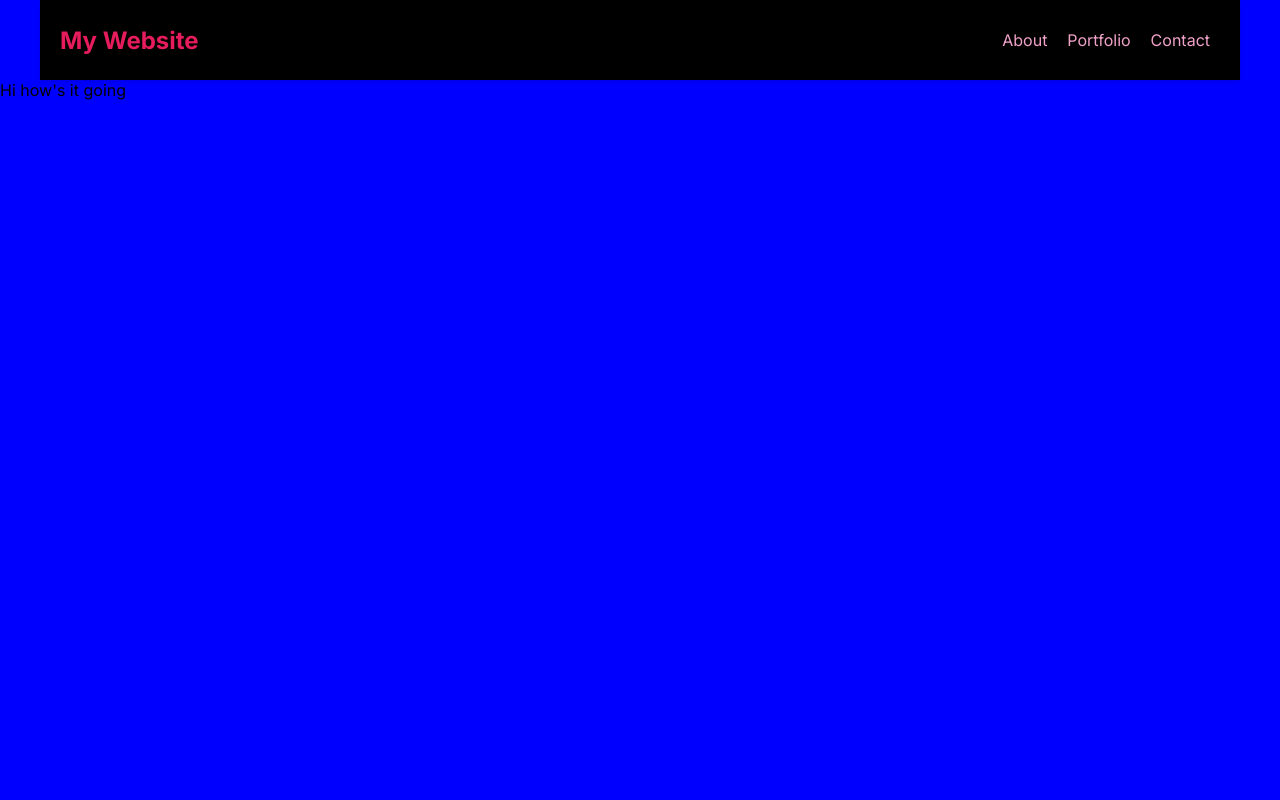
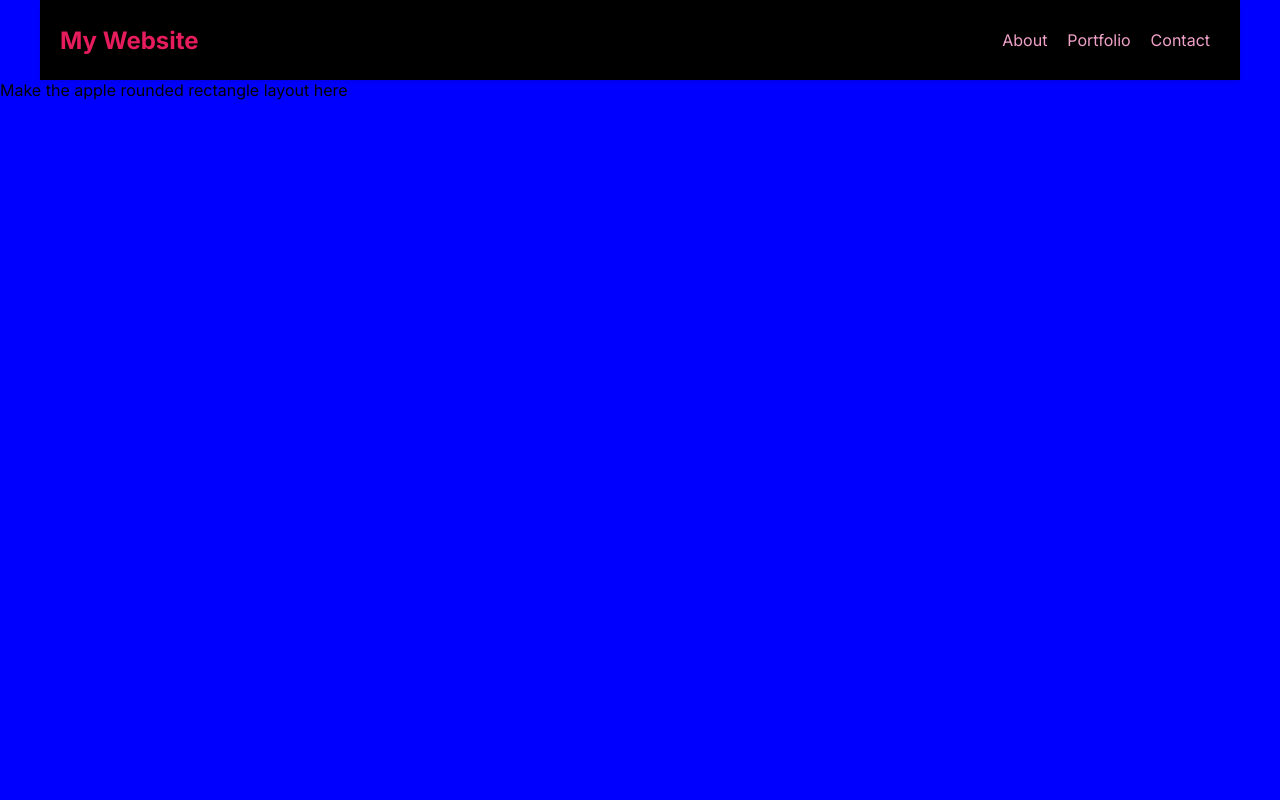
Before and after one commit to enzzzooo/portfolio, a Next.js app: page /Portfolio in a window 1280 px wide. Shown: the top 800 px of the page. Built offline with nearby package versions, Linux system fonts and the light colour scheme.

Commit message:
<main>, the padding-top targets the first elemen

```diff
--- a/app/Portfolio/page.js
+++ b/app/Portfolio/page.js
@@ -1,5 +1,9 @@
 import s from "../portfolio/page.module.css";
 import Star from "../components/Star";
 export default function page() {
-  return <section className={`top ${s.t}`}>Hi how's it going</section>;
+  return (
+    <section className={`top ${s.t}`}>
+      Make the apple rounded rectangle layout here
+    </section>
+  );
 }
--- a/app/page.js
+++ b/app/page.js
@@ -5,7 +5,7 @@ import car from "../public/car.jpeg";
 export default function Home() {
   // home is descriptive to programmer; can also be page or another word
   return (
-    <main>
+    <>
       <section className={s.section1}>
         <div className={`${gt_america.className} ${s.textWrapper}`}>
           <h1 className={s.h1Title}>Website</h1>
@@ -16,6 +16,6 @@ export default function Home() {
         </div>
       </section>
       <section className={s.section2}></section>
-    </main>
+    </>
   );
 }
```
